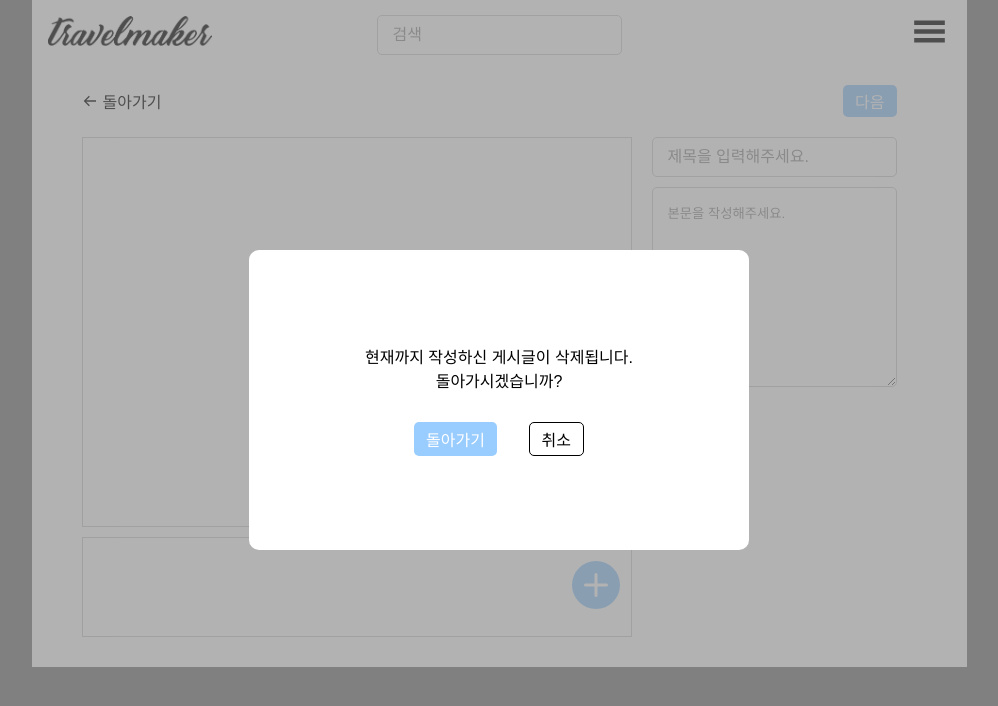
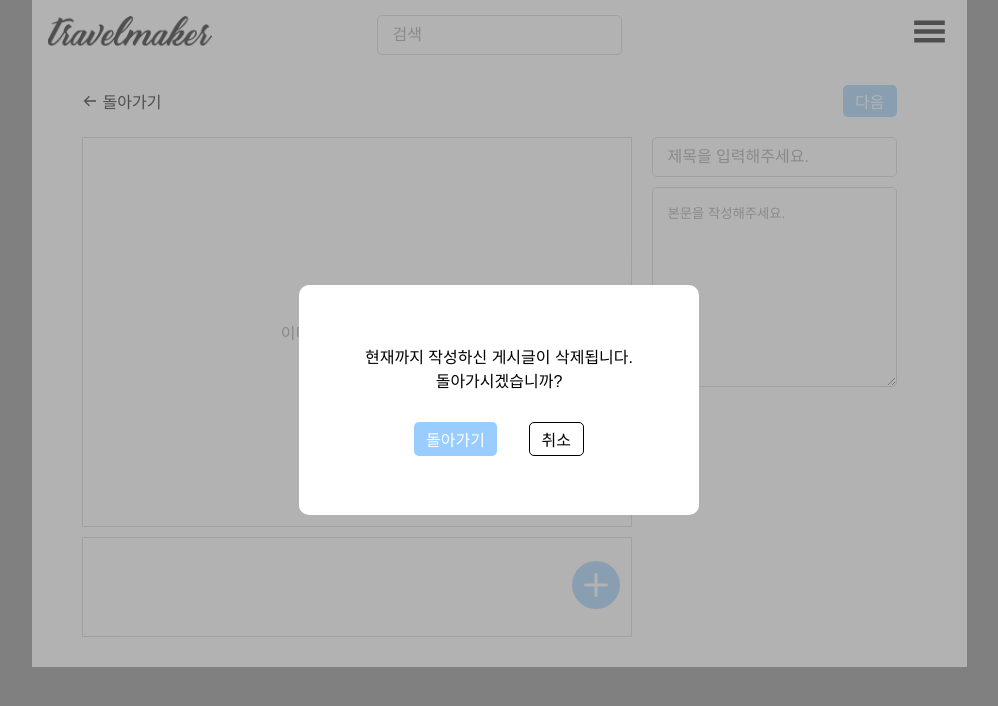
Before and after one commit to jhoon9494/travel_maker, a React (Create React App) app: page /upload in a window 1280 px wide. Both pictures are taken after a click on the element "돌아가기". Shown: the top 706 px of the page, without its empty margins (141-1139 px from the left). Built offline with nearby package versions, Linux system fonts and the light colour scheme.

Commit message:
Style: confirm 컴포넌트 크기 변경

```diff
--- a/src/components/atoms/Confirm.tsx
+++ b/src/components/atoms/Confirm.tsx
@@ -38,9 +38,10 @@ const Outter = styled.div`
   align-items: center;
 `;
 
+// TODO 이너 사이즈 조절하기
 const Inner = styled.div`
-  width: 500px;
-  height: 300px;
+  width: 400px;
+  height: 230px;
   background-color: white;
   border-radius: 10px;
   display: flex;
```
